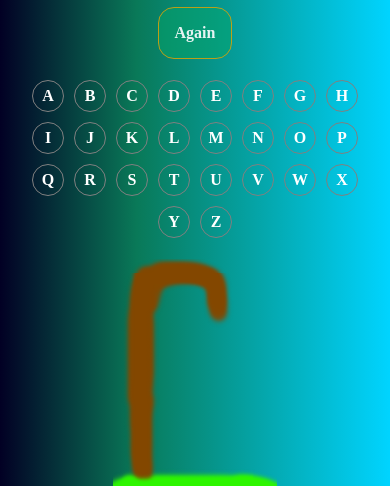
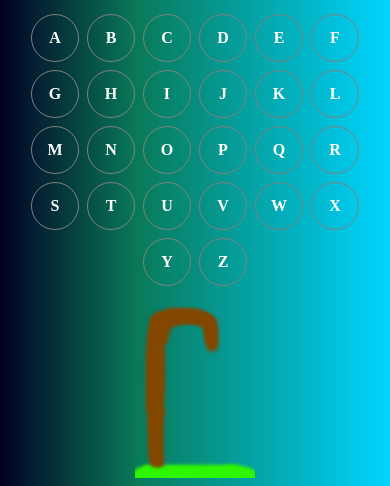
Before and after one commit to masabbasi/HangMan, a plain HTML site: page index.html in a window 390 px wide. Shown: the part 81-567 px from the top of the page. Drawn offline with Linux system fonts and the light colour scheme.

Commit message:
Responsive

```diff
--- a/index.html
+++ b/index.html
@@ -8,6 +8,7 @@
 </head>
 
 <body>
+  <div class="container">
     <h1>Hangman</h1>
     <button>Again</button>
     <section id="letters">
@@ -52,8 +53,7 @@
     <section id="the-end">
       <p>The End</p>
     </section>
-
+  </div>
   <script src="script.js" defer></script>
 </body>
-
 </html>
--- a/script.js
+++ b/script.js
@@ -12,13 +12,14 @@ function setRandomItem () {
 }
 
 function letterHandler (letter) {
+    if  ((clicked.indexOf(letter)>=0) ||(randomItem===result)) return
     letter = letter.toUpperCase();
     clicked.indexOf(letter) === -1?clicked.push(letter):null;
     document.getElementById(letter).className="used";
     if (randomItem.indexOf(letter)>=0) {
         setUnderScore ()
         checkWin()
-    } else if (randomItem.indexOf(letter) === -1) {
+    } else if ((randomItem.indexOf(letter) === -1)) {
         mistakes++
         checklose()
         updateHangManImage()
@@ -52,7 +53,7 @@ if (mistakes === 6) {
     document.getElementById("the-end").querySelector("p").style.display="block";
     document.getElementById("clue").querySelector("p").innerHTML=`Word: ${randomItem}`;
     }
-if (mistakes === 7) {
+if (mistakes>6) {
     again()
 }
 }
--- a/style.css
+++ b/style.css
@@ -4,20 +4,18 @@
    box-sizing: border-box;
 }
 
-html {
-   height: 100%;
-   margin: 0;
-}
 
 body {
-   margin: 0;
-   padding: 2%;
-   height: 100%;
    text-align: center;
-   font-size: 1rem;
+   font-size: 16px;
    font-weight: 600;
    background: linear-gradient(90deg, rgba(2,0,36,1) 0%, rgba(9,121,88,1) 35%, rgba(0,212,255,1) 100%);
    color:rgb(255, 255, 255);
+}
+
+.container {
+   width: 60%;
+   margin: 0 auto;
 }
 
 button {
@@ -25,7 +23,7 @@ button {
 	color: inherit;
 	border: 1px solid rgb(207, 162, 13);
    border-radius: 1rem;
-	padding: 1rem;
+	padding: 0.8rem;
 	font: inherit;
 	cursor: pointer;
 	outline: inherit;
@@ -40,18 +38,20 @@ button:hover {
 
 #letters {
    display: flex;
+   justify-content: center;
+   align-items: center;
    flex-wrap: wrap;
    justify-content: center;
    margin: 1em 0;
 }
 
 #letters div {
-   margin: 5px;
-   padding-top: 0.5em;
+   margin: 3px;
+   padding-top: 1em;
    border: 1px solid gray;
    border-radius: 1rem;
-   width: 2em;
-   height: 2em;
+   width: 3rem;
+   height: 3rem;
    line-height: 0.9;
 }
 
@@ -59,9 +59,13 @@ button:hover {
    background-color: rgba(219, 170, 10, 0.562);
 }
 
+#hangman-image img {
+   max-width: 120px;
+}
+
 #clue p {
    margin-top: 10px;
-   font-size: 3rem;
+   font-size: 2rem;
    letter-spacing: 0.5em;
 }
 
@@ -82,6 +86,26 @@ Hide it at the beginning.
    display: none;
 }
 
-/* @media only screen and (max-width: 500px) {
+@media (max-width: 500px) {
+   #letters div {
+      margin: 4px;
+      border-radius: 6rem;
+      width: 3rem;
+      height: 3rem;
+      font-size: 1rem;
+   }
+   .container {
+      width: 95%;
+      margin: 0 auto;
+   }
 
-} */
+   h1 {
+      font-size: 1rem;
+   }
+
+   button {
+      border: 1px solid rgb(207, 162, 13);
+      border-radius: 1rem;
+      padding: 0.5rem;
+   }
+}
```
Lines whose indentation alone changed are shown as unchanged.
